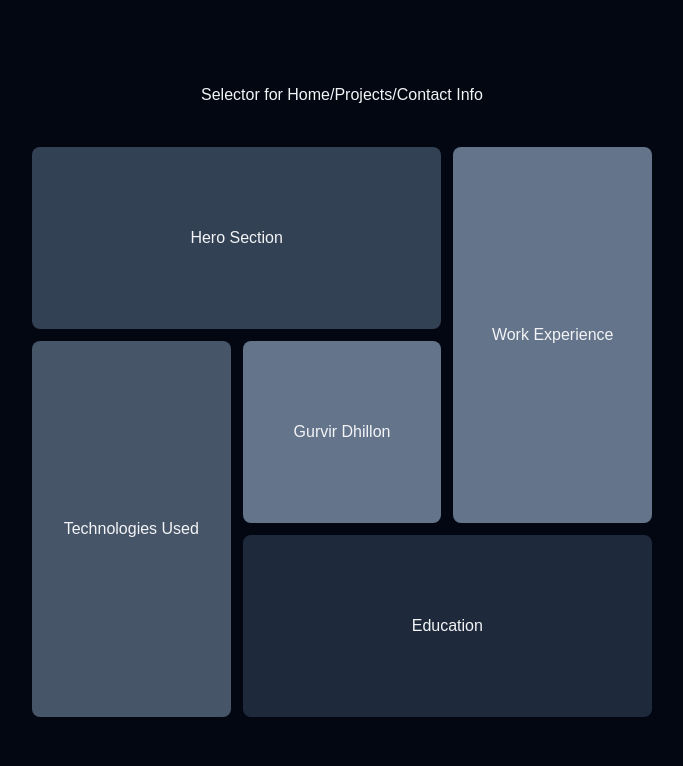
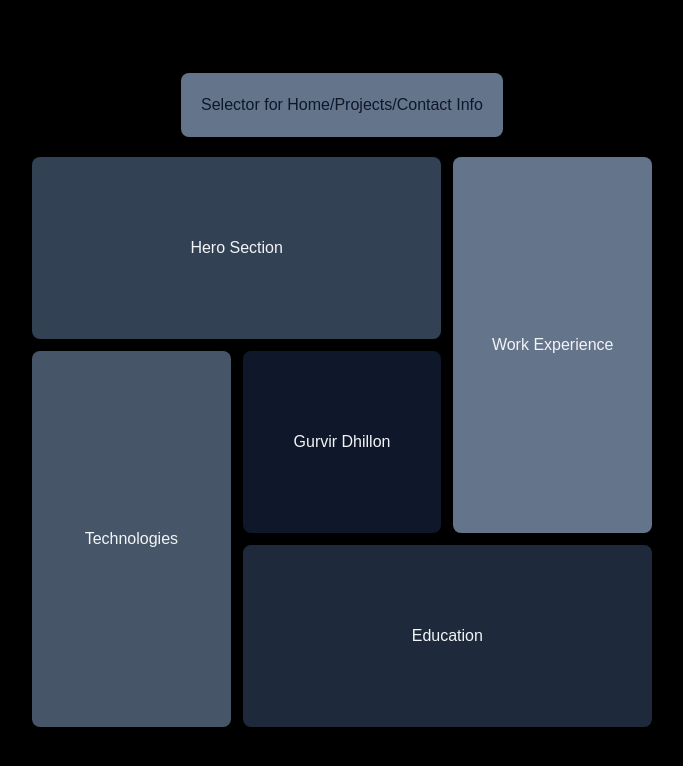
Before and after one commit to gdhillon2/portfolio, a Next.js app: page / in a window 1280 px wide. Shown: the top 766 px of the page, without its empty margins (298-981 px from the left). Built offline with nearby package versions, Linux system fonts and the light colour scheme.

Commit message:
hero section now slides in from left correctly

```diff
--- a/app/layout.tsx
+++ b/app/layout.tsx
@@ -26,7 +26,7 @@ export default function RootLayout({
   return (
     <html lang="en" className="flex w-full h-full justify-center items-center">
       <body
-        className={`flex justify-center items-center ${geistSans.variable} ${geistMono.variable} antialiased bg-gray-950 p-5 h-full w-full`}
+        className={`flex justify-center items-center ${geistSans.variable} ${geistMono.variable} antialiased bg-black p-5 h-full w-full`}
       >
         {children}
       </body>
--- a/app/page.tsx
+++ b/app/page.tsx
@@ -1,23 +1,33 @@
 import Card from "@/app/components/Card";
 export default function Home() {
     return (
-        <div className="flex flex-col justify-center items-center w-full h-full base-text bg-gray-950 gap-5">
-        <div className="pb-5">Selector for Home/Projects/Contact Info</div>
+        <div className="flex flex-col justify-center items-center w-full h-full base-text gap-5">
+        <div className="p-5 rounded-lg bg-slate-500 text-slate-900">Selector for Home/Projects/Contact Info</div>
         <div className="grid grid-cols-3 w-[50%] h-[75%] gap-3">
             <div className="hero-section">
-                <Card content="Hero Section" color="bg-slate-700"/>
+                <div className="animate-slide-in-left w-full h-full">
+                    <Card content="Hero Section" color="bg-slate-700"/>
+                </div>
             </div>
             <div className="work-section">
-                <Card content="Work Experience" color="bg-slate-500"/>
+                <div className="w-full h-full">
+                    <Card content="Work Experience" color="bg-slate-500"/>
+                </div>
             </div>
             <div className="tech-section">
-                <Card content="Technologies Used" color="bg-slate-600"/>
+                <div className="w-full h-full">
+                <Card content="Technologies" color="bg-slate-600"/>
+                </div>
             </div>
             <div>
-                <Card content="Gurvir Dhillon" color="bg-slate-500"/>
+                <div className="w-full h-full">
+                    <Card content="Gurvir Dhillon" color="bg-slate-900"/>
+                </div>
             </div>
             <div className="education-section">
-                <Card content="Education" color="bg-slate-800"/>
+                <div className="w-full h-full">
+                    <Card content="Education" color="bg-slate-800"/>
+                </div>
             </div>
         </div>
         </div>
--- a/tailwind.config.ts
+++ b/tailwind.config.ts
@@ -12,6 +12,21 @@ const config: Config = {
         background: "var(--background)",
         foreground: "var(--foreground)",
       },
+      keyframes: {
+        "slide-in-left": {
+          "0%": {
+            transform: "translateX(-100%)",
+            opacity: "0",
+          },
+          "100%": {
+            transform: "translateX(0)",
+            opacity: "1",
+          },
+        }
+      },
+      animation: {
+        "slide-in-left": "slide-in-left 0.5s ease-in-out",
+      },
     },
   },
   plugins: [],
```
